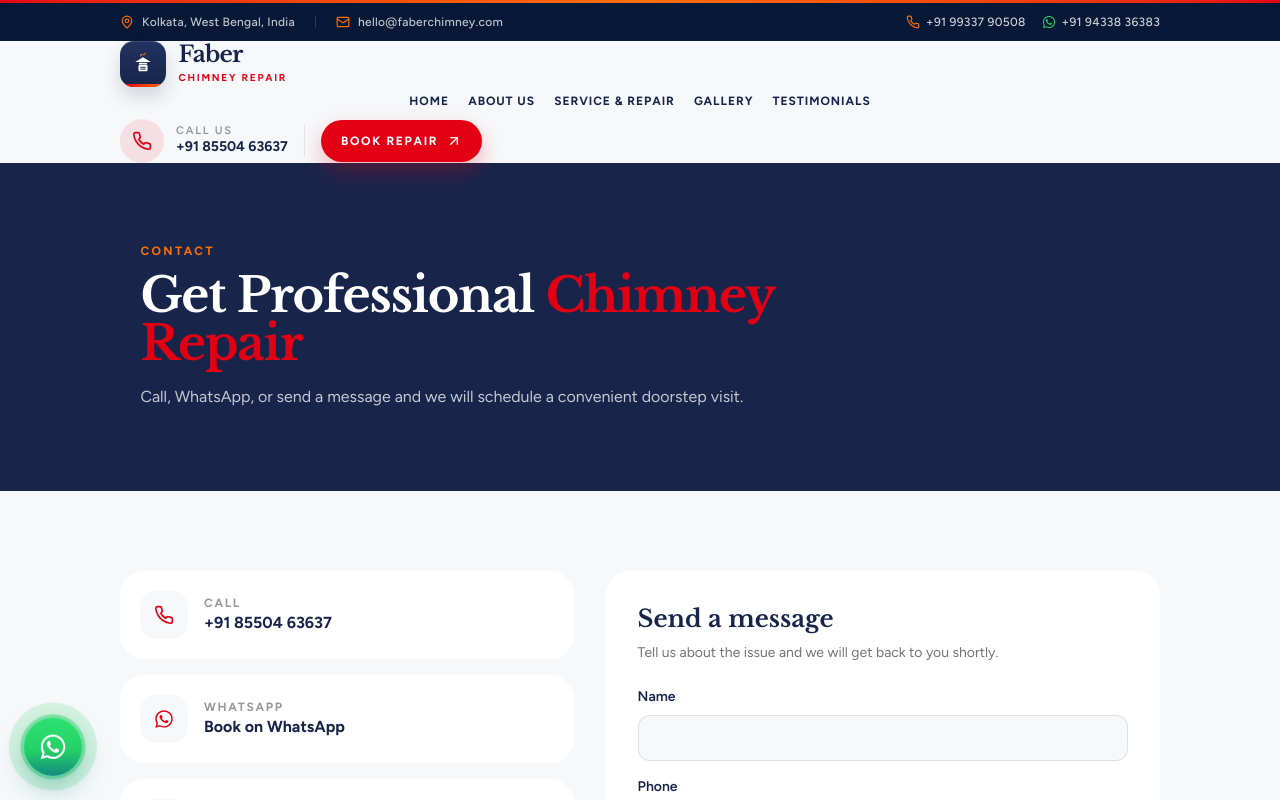
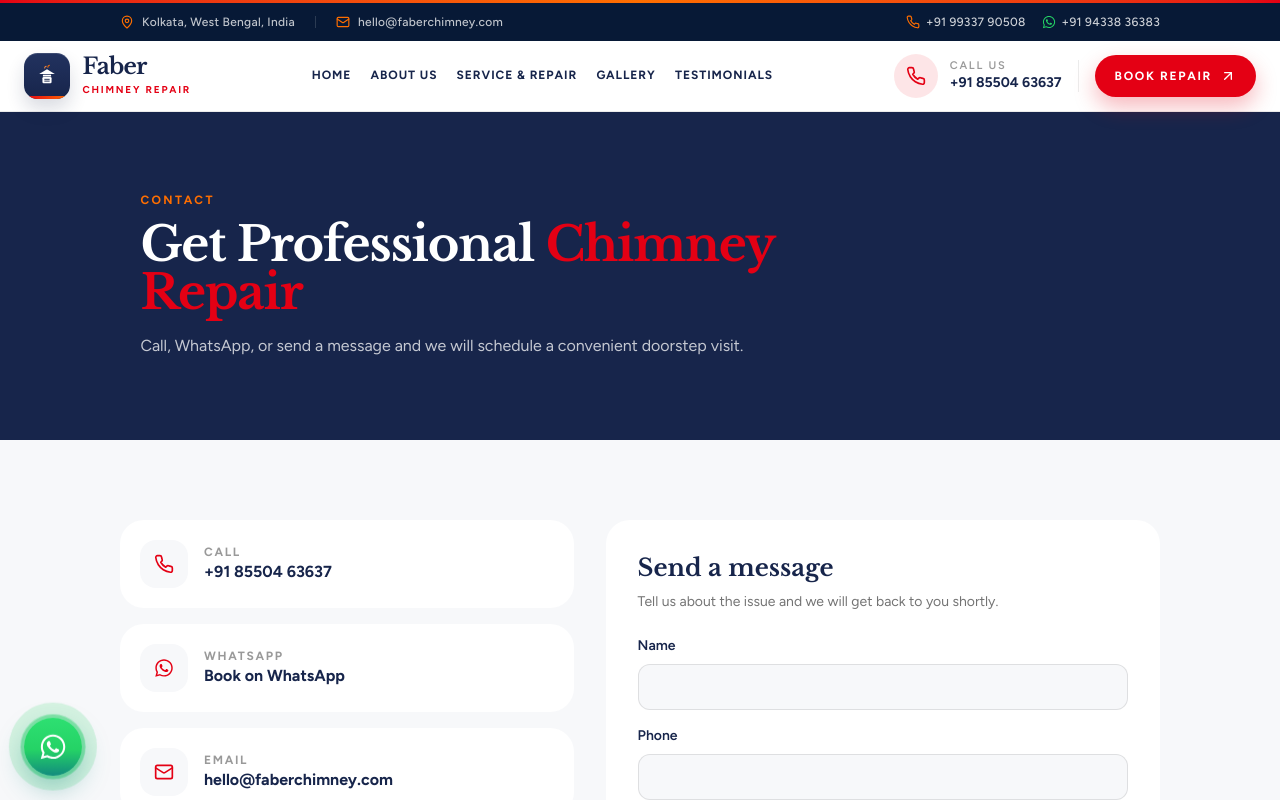
Before and after one commit to devvratsarkar/faberchimney, a React (Vite) app: page /contact in a window 1280 px wide. Shown: the top 800 px of the page. Built offline with nearby package versions, Linux system fonts and the light colour scheme.

Commit message:
Remove hover effects from the header and site logo.

```diff
--- a/src/styles/header.css
+++ b/src/styles/header.css
@@ -119,6 +119,53 @@
   gap: 1.65rem;
 }
 
+.header-bar {
+  position: sticky;
+  top: 0;
+  z-index: 50;
+  width: 100%;
+  background: rgb(255 255 255 / 0.92);
+  border-bottom: 1px solid rgb(0 0 0 / 0.08);
+  backdrop-filter: blur(18px);
+  -webkit-backdrop-filter: blur(18px);
+  transition:
+    box-shadow 420ms cubic-bezier(0.22, 1, 0.36, 1),
+    background-color 420ms cubic-bezier(0.22, 1, 0.36, 1),
+    border-color 420ms cubic-bezier(0.22, 1, 0.36, 1);
+}
+
+.header-bar::before {
+  content: '';
+  display: block;
+  height: 0;
+  background: linear-gradient(90deg, var(--color-secondary), var(--color-accent), var(--color-secondary));
+  transition: height 320ms cubic-bezier(0.22, 1, 0.36, 1);
+}
+
+.header-bar.is-scrolled {
+  background: rgb(255 255 255 / 0.97);
+  border-bottom-color: rgb(0 0 0 / 0.06);
+  box-shadow: 0 10px 32px rgb(23 37 75 / 0.1);
+}
+
+.header-bar.is-scrolled::before {
+  height: 3px;
+}
+
+.header-bar-inner {
+  display: flex;
+  width: 100%;
+  align-items: center;
+  justify-content: space-between;
+  gap: 0.75rem;
+  padding-block: 0.75rem;
+  transition: padding 320ms cubic-bezier(0.22, 1, 0.36, 1);
+}
+
+.header-bar.is-scrolled .header-bar-inner {
+  padding-block: 0.55rem;
+}
+
 .header-nav-link {
   position: relative;
   padding: 0.55rem 0 0.7rem;
@@ -183,6 +230,9 @@
 
 @media (prefers-reduced-motion: reduce) {
   .site-logo-mark,
+  .header-bar,
+  .header-bar::before,
+  .header-bar-inner,
   .header-nav-link,
   .header-nav-link::after {
     transition: none;
```
